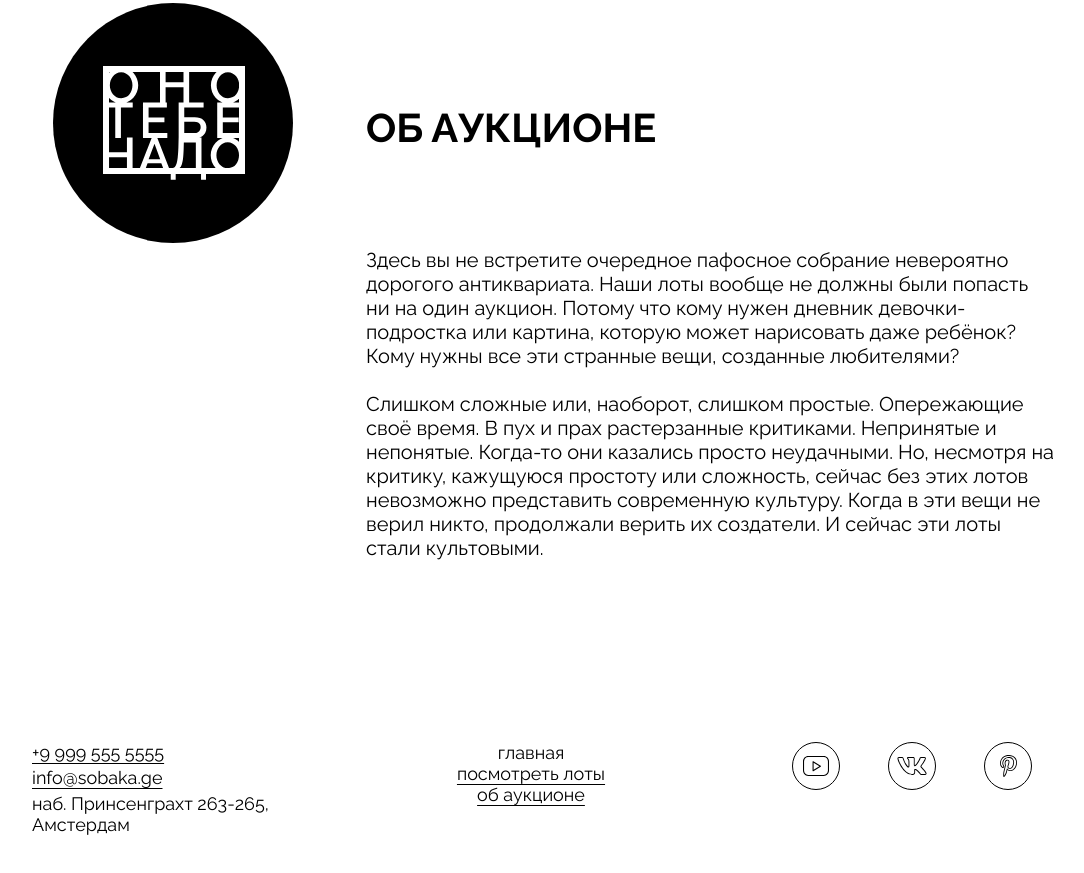
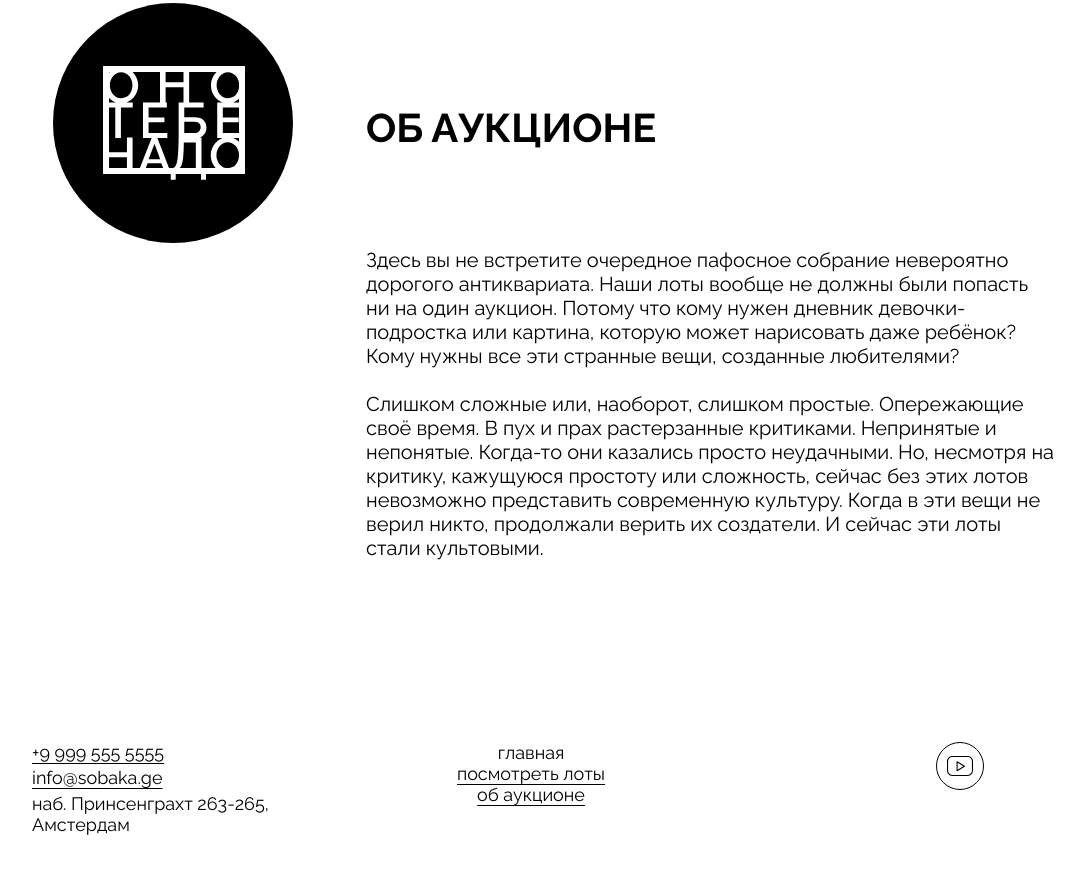
Before and after one commit to shutenkovika/ono-tebe-nado-fd, a plain HTML site: page index.html in a window 1280 px wide. Shown: the part 2108-2981 px from the top of the page, without its empty margins (108-1192 px from the left). Drawn offline with Linux system fonts and the light colour scheme.

Commit message:
changes after reviewwwwww

```diff
--- a/index.html
+++ b/index.html
@@ -157,17 +157,4 @@
             </a>
           </li>
           <li>
-            <a class="footer__social-list-item" href="">
-              <img class="footer__social-icon" src="images/vk.svg" alt="ВК">
-            </a>
-          </li>
-          <li>
-            <a class="footer__social-list-item" href="">
-              <img class="footer__social-icon" src="images/pinterest.svg" alt="Pinterest">
-            </a>
-          </li>
-        </ul>
-      </div>
-    </footer>
-  </body>
-</html>
+            <a class="foot
```
Also changed, not shown: styles/style.css (line endings or trailing spaces).
